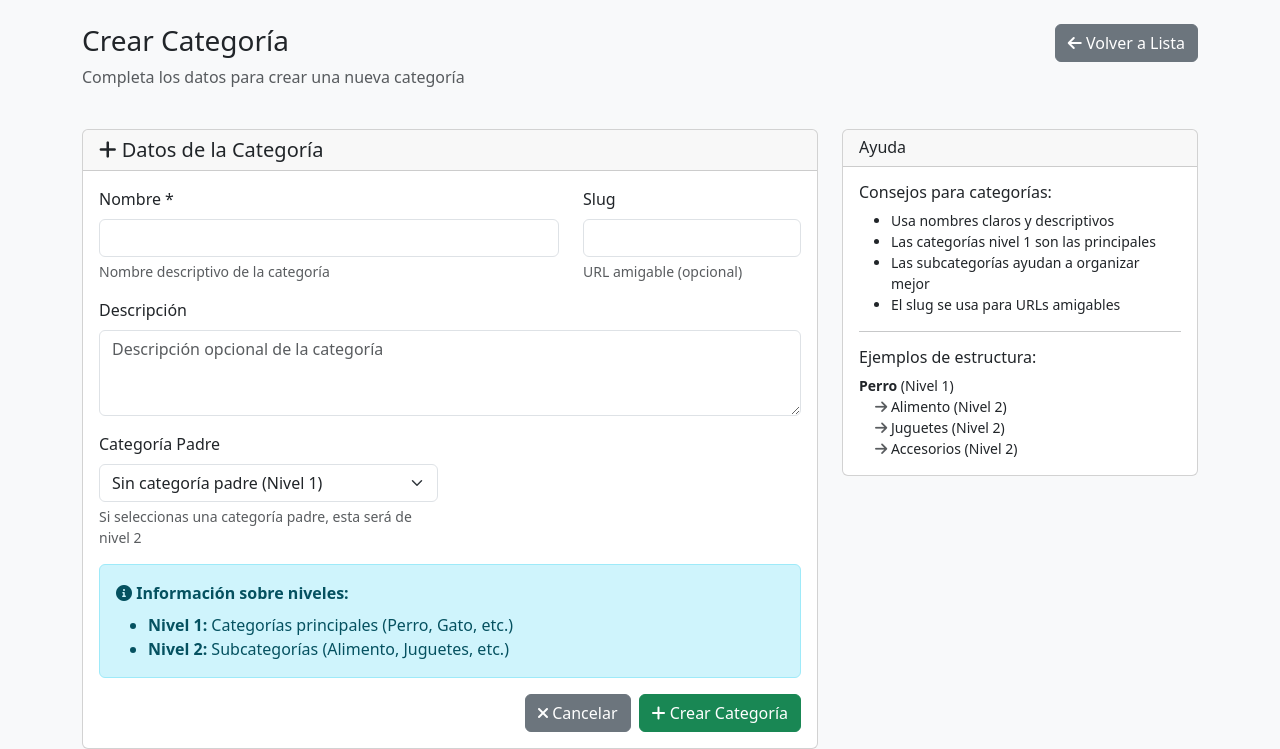
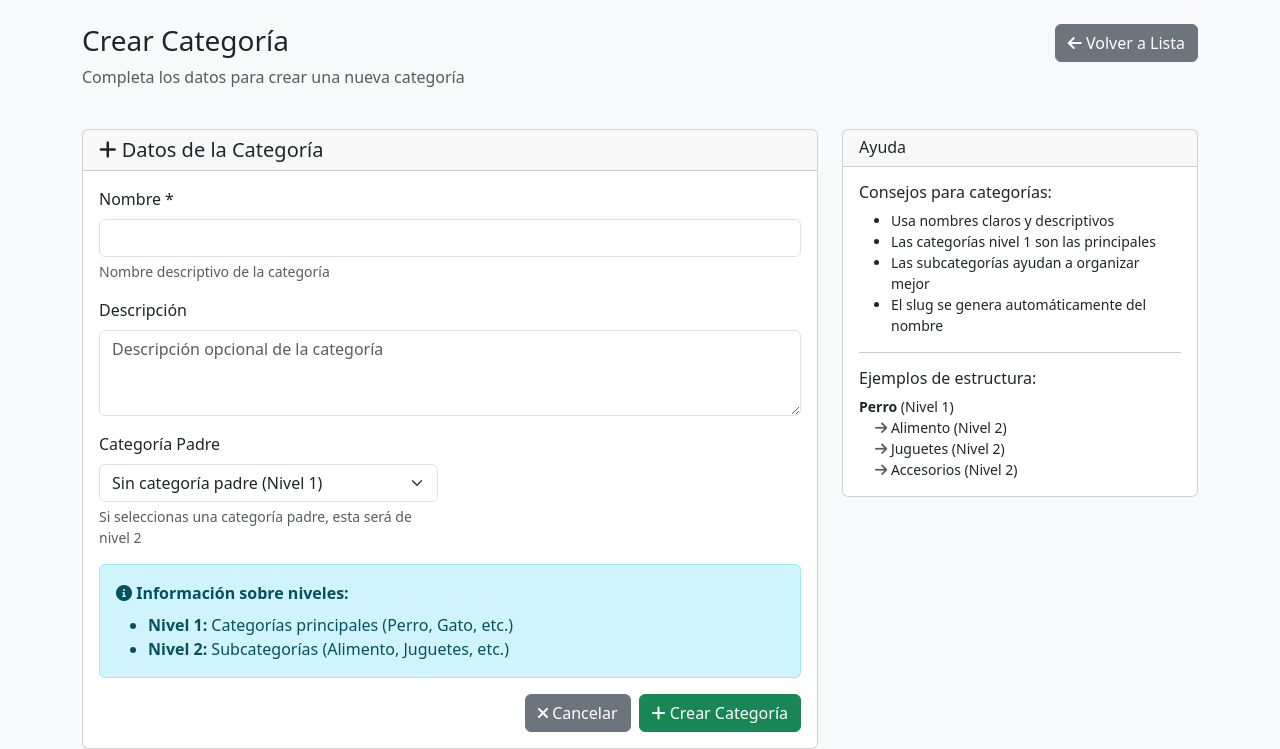
Before and after one commit to nrocha02/2025_MA_CAPSTONE_704D_GRUPO_2, a Django app: page /dashboard/categorias/crear/ in a window 1280 px wide. Shown: the part 60-809 px from the top of the page. Run offline with Django 5.2, Linux system fonts and the light colour scheme; data that the repository does not hold is empty; parts of the project's set-up code (start-up, migrations or seed data) failed here and were passed over; some libraries are stand-ins or nearby versions.

Commit message:
El slug se genera de manera automática para las categirías, el usuario no interviene

```diff
--- a/Fase 2/Evidencias Proyecto/Web/apps/dashboard/templates/dashboard/categoria/form.html
+++ b/Fase 2/Evidencias Proyecto/Web/apps/dashboard/templates/dashboard/categoria/form.html
@@ -45,8 +45,7 @@
           <form method="post">
             {% csrf_token %}
 
-            <div class="row mb-3">
-              <div class="col-md-8">
+            <div class="mb-3">
               <label for="nombre" class="form-label">Nombre *</label>
               <input type="text"
                      class="form-control"
@@ -56,17 +55,6 @@
                      required
                      maxlength="50">
               <div class="form-text">Nombre descriptivo de la categoría</div>
-              </div>
-              <div class="col-md-4">
-                <label for="slug" class="form-label">Slug</label>
-                <input type="text"
-                       class="form-control"
-                       id="slug"
-                       name="slug"
-                       value="{{ categoria.slug|default:'' }}"
-                       maxlength="50">
-                <div class="form-text">URL amigable (opcional)</div>
-              </div>
             </div>
 
             <div class="mb-3">
@@ -151,7 +139,7 @@
             <li>Usa nombres claros y descriptivos</li>
             <li>Las categorías nivel 1 son las principales</li>
             <li>Las subcategorías ayudan a organizar mejor</li>
-            <li>El slug se usa para URLs amigables</li>
+            <li>El slug se genera automáticamente del nombre</li>
           </ul>
 
           <hr>
@@ -190,17 +178,4 @@
 {% endblock %}
 
 {% block extra_js %}
-  <script>
-// Auto-generar slug basado en el nombre
-    document.getElementById('nombre').addEventListener('input', function() {
-      const slug = this.value
-        .toLowerCase()
-        .replace(/[^a-z0-9\s-]/g, '')
-        .replace(/\s+/g, '-')
-        .replace(/-+/g, '-')
-        .trim();
-
-      document.getElementById('slug').value = slug;
-    });
-  </script>
 {% endblock %}
--- a/Fase 2/Evidencias Proyecto/Web/apps/dashboard/templates/dashboard/categoria/list.html
+++ b/Fase 2/Evidencias Proyecto/Web/apps/dashboard/templates/dashboard/categoria/list.html
@@ -1,5 +1,3 @@
-{% extends 'dashboard/base.html' %}
-
 {% extends 'dashboard/base_dashboard.html' %}
 {% load django_bootstrap5 %}
 
--- a/Fase 2/Evidencias Proyecto/Web/apps/dashboard/views.py
+++ b/Fase 2/Evidencias Proyecto/Web/apps/dashboard/views.py
@@ -1,6 +1,7 @@
 from django.shortcuts import render, get_object_or_404, redirect
 from django.contrib import messages
 from django.core.paginator import Paginator
+from django.utils.text import slugify
 from apps.ventas.models import Producto, Categoria, Marca
 from .storage import upload_product_image, delete_product_image, is_spaces_configured
 import logging
@@ -64,7 +65,6 @@ def categoria_create(request):
             nombre = request.POST.get('nombre')
             descripcion = request.POST.get('descripcion', '')
             categoria_padre_id = request.POST.get('categoria_padre')
-            slug = request.POST.get('slug', '')
 
             # Determinar el nivel
             nivel = 1
@@ -78,7 +78,7 @@ def categoria_create(request):
                 descripcion=descripcion,
                 categoria_padre=categoria_padre,
                 nivel=nivel,
-                slug=slug,
+                slug=slugify(nombre),
                 activa=True
             )
 
@@ -104,9 +104,11 @@ def categoria_edit(request, categoria_id):
 
     if request.method == 'POST':
         try:
-            categoria.nombre = request.POST.get('nombre')
+            nombre = request.POST.get('nombre')
+
+            categoria.nombre = nombre
             categoria.descripcion = request.POST.get('descripcion', '')
-            categoria.slug = request.POST.get('slug', '')
+            categoria.slug = slugify(nombre)
             categoria.activa = request.POST.get('activa') == 'on'
 
             # Si cambia la categoría padre, actualizar nivel
@@ -245,16 +247,19 @@ def producto_create(request):
             else:
                 logger.info("No se recibió archivo de imagen")
 
+            nombre = request.POST.get('nombre')
+
             producto = Producto.objects.create(
                 categoria=categoria,
                 marca=marca,
                 sku=request.POST.get('sku'),
-                nombre=request.POST.get('nombre'),
+                nombre=nombre,
                 descripcion=request.POST.get('descripcion', ''),
                 precio=int(request.POST.get('precio')),
                 stock=int(request.POST.get('stock', 0)),
                 imagen_url=imagen_url,
-                estado_producto='activo'
+                estado_producto='activo',
+                slug=slugify(nombre)
             )
 
             logger.info(f"Producto creado exitosamente: {producto.nombre} (ID: {producto.producto_id})")
@@ -287,14 +292,17 @@ def producto_edit(request, producto_id):
             categoria_id = request.POST.get('categoria')
             marca_id = request.POST.get('marca')
 
+            nombre = request.POST.get('nombre')
+
             producto.categoria = Categoria.objects.get(categoria_id=categoria_id)
             producto.marca = Marca.objects.get(marca_id=marca_id) if marca_id else None
             producto.sku = request.POST.get('sku')
-            producto.nombre = request.POST.get('nombre')
+            producto.nombre = nombre
             producto.descripcion = request.POST.get('descripcion', '')
             producto.precio = int(request.POST.get('precio'))
             producto.stock = int(request.POST.get('stock', 0))
             producto.estado_producto = request.POST.get('estado_producto')
+            producto.slug = slugify(nombre)
 
             # Verificar si se solicita eliminar la imagen actual
             eliminar_imagen = request.POST.get('eliminar_imagen') == 'true'
```
Lines whose indentation alone changed are shown as unchanged.
